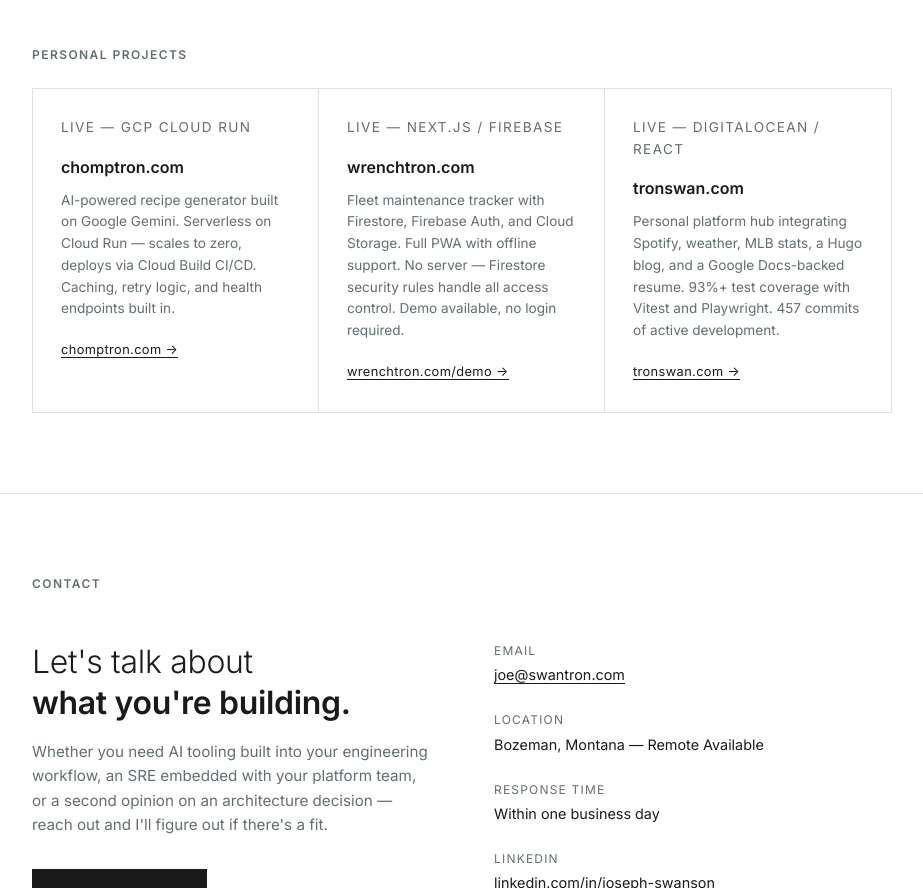
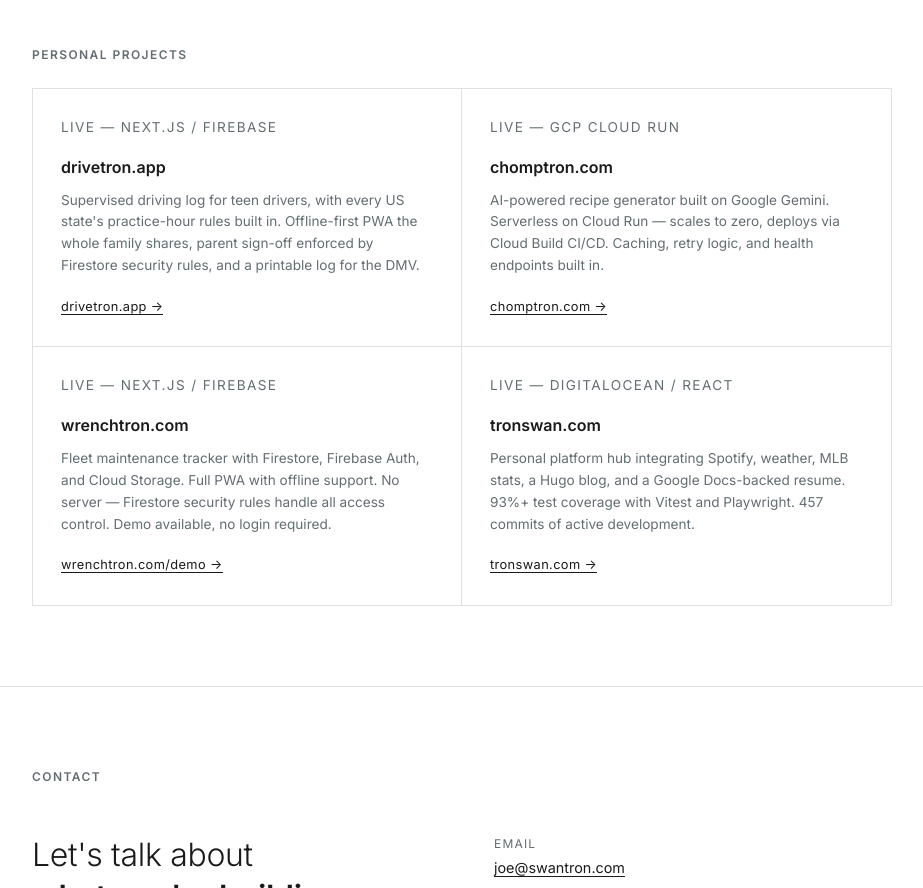
Before and after one commit to swantron/mt, a plain HTML site: page public/index.html in a window 1280 px wide. Shown: the part 3685-4573 px from the top of the page, without its empty margins (178-1101 px from the left). Drawn offline with Linux system fonts and the light colour scheme.

Commit message:
facelift

```diff
--- /dev/null
+++ b/public/BingSiteAuth.xml
@@ -0,0 +1,4 @@
+<?xml version="1.0"?>
+<users>
+	<user>A687CEF9FBAF6D6AAECD97CCAD62624C</user>
+</users>
--- a/public/index.html
+++ b/public/index.html
@@ -428,7 +428,7 @@
 
     .projects-grid {
       display: grid;
-      grid-template-columns: repeat(3, 1fr);
+      grid-template-columns: repeat(2, 1fr);
       gap: 0;
       border: 1px solid var(--border);
     }
@@ -436,12 +436,16 @@
     .project-card {
       padding: 1.75rem;
       border-right: 1px solid var(--border);
+      border-bottom: 1px solid var(--border);
       transition: background 0.2s;
     }
 
     .project-card:hover { background: var(--light); }
 
-    .project-card:last-child { border-right: none; }
+    .project-card:nth-child(2n) { border-right: none; }
+
+    .project-card:nth-last-child(-n+2):nth-child(odd),
+    .project-card:last-child { border-bottom: none; }
 
     .project-meta {
       font-size: 0.7rem;
@@ -771,6 +775,13 @@
         <div class="projects-grid">
 
           <div class="project-card">
+            <p class="project-meta">Live — Next.js / Firebase</p>
+            <h4>drivetron.app</h4>
+            <p>Supervised driving log for teen drivers, with every US state's practice-hour rules built in. Offline-first PWA the whole family shares, parent sign-off enforced by Firestore security rules, and a printable log for the DMV.</p>
+            <a href="https://drivetron.app" class="project-link" target="_blank" rel="noopener">drivetron.app →</a>
+          </div>
+
+          <div class="project-card">
             <p class="project-meta">Live — GCP Cloud Run</p>
             <h4>chomptron.com</h4>
             <p>AI-powered recipe generator built on Google Gemini. Serverless on Cloud Run — scales to zero, deploys via Cloud Build CI/CD. Caching, retry logic, and health endpoints built in.</p>
```
Also changed, not shown: public/sitemap.xml (added, +7 -0 lines), public/robots.txt (added).
